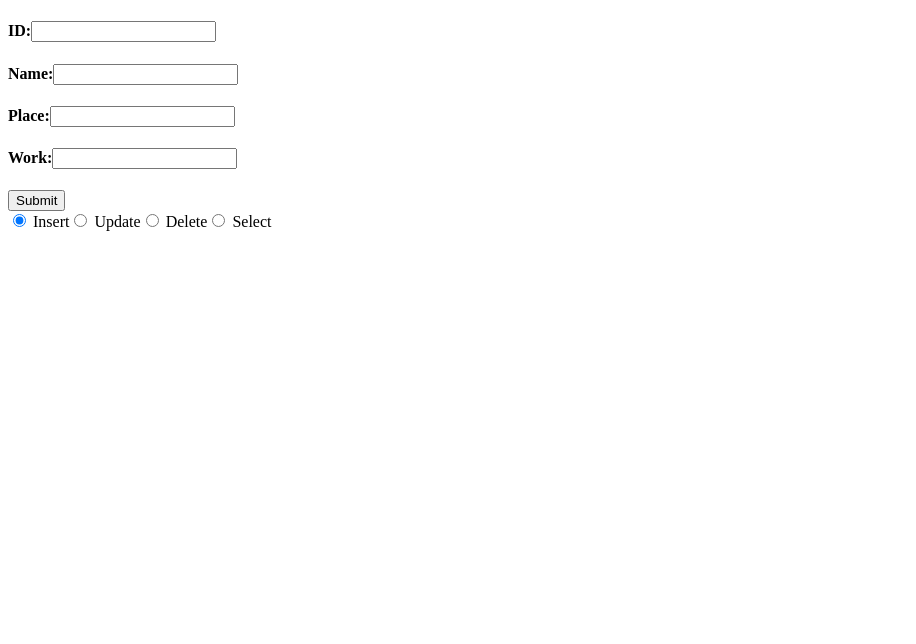
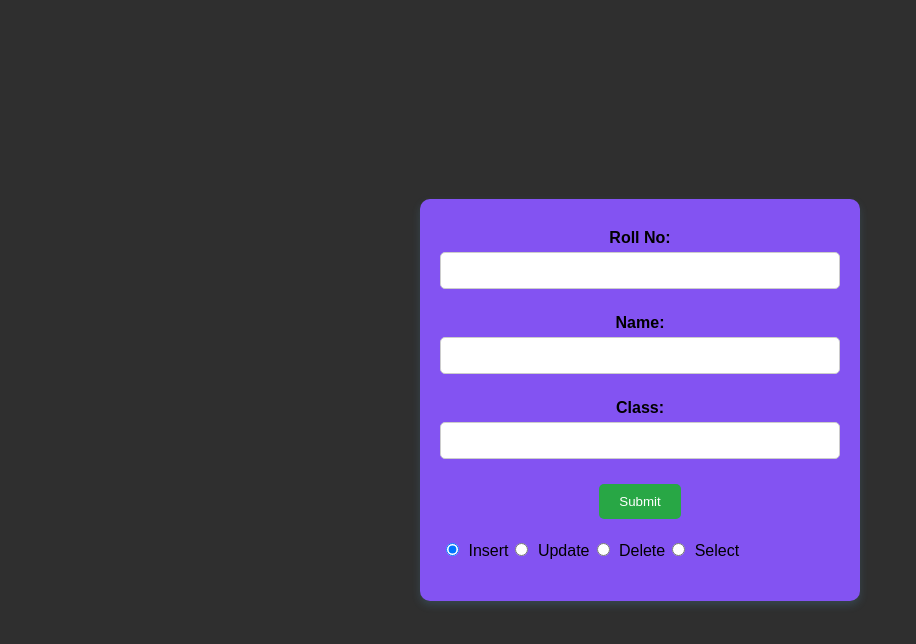
Before and after one commit to codersachin123/myreact, a React (Create React App) app: page / in a window 1280 px wide. Shown: the top 644 px of the page, without its empty margins (0-916 px from the left). Built offline with nearby package versions, Linux system fonts and the light colour scheme.

Commit message:
redesugn crud application
react crud redign application

```diff
--- a/src/App.js
+++ b/src/App.js
@@ -1,8 +1,8 @@
-import Member from "./components/member";
+import Result from "./components/Result";
 function App() {
     return (
         <div className="App">
-            <Member></Member>
+            <Result></Result>
         </div>
     )
 }
--- /dev/null
+++ b/src/components/Result.css
@@ -0,0 +1,77 @@
+/* Result.css */
+
+body {
+    font-family: 'Arial', sans-serif;
+    background-color: #0f0f0fdd;
+    margin: 0;
+    padding: 0;
+    display: flex;
+    justify-content: center;
+    align-items: center;
+    height: 100vh;
+  }
+
+  .container {
+    background-color: rgb(131, 83, 242);
+    border-radius: 10px;
+    box-shadow: 0 4px 8px rgba(90, 164, 207, 0.2);
+    padding: 20px;
+    width: 400px;
+    text-align: center;
+  }
+
+  form h4 {
+    margin: 10px 0;
+  }
+
+  label {
+    display: block;
+    margin: 10px 0;
+    font-weight: bold;
+  }
+
+  input[type="text"] {
+    width: calc(100% - 22px);
+    padding: 10px;
+    margin: 5px 0 15px 0;
+    border: 1px solid #ccc;
+    border-radius: 5px;
+  }
+
+  button[type="submit"] {
+    background-color: #28a745;
+    color: white;
+    padding: 10px 20px;
+    border: none;
+    border-radius: 5px;
+    cursor: pointer;
+    transition: background-color 0.3s ease;
+  }
+
+  button[type="submit"]:hover {
+    background-color: #218838;
+  }
+
+  .radio-group {
+    margin: 20px 0;
+  }
+
+  .radio-group label {
+    margin-right: 10px;
+  }
+
+  .radio-group input[type="radio"] {
+    margin-right: 5px;
+  }
+
+  p {
+    margin: 10px 0;
+  }
+
+  p.error {
+    color: red;
+  }
+
+  p.success {
+    color: green;
+  }
--- /dev/null
+++ b/src/components/Result.js
@@ -0,0 +1,120 @@
+import React, { useState } from "react";
+import './Result.css';
+
+function Result() {
+    const [rollNo, setRollNo] = useState('');
+    const [name, setName] = useState('');
+    const [className, setClassName] = useState('');
+    const [error, setError] = useState('');
+    const [statusData, setStatusData] = useState(null);
+    const [operation, setOperation] = useState('insert');
+
+    const handleSubmit = async (e) => {
+        e.preventDefault();
+        console.log(rollNo, name, className);
+
+        const fetchStatus = async () => {
+            let url;
+            if (operation === 'delete') {
+                url = `http://localhost:3000/delete?roll_no=${rollNo}`;
+            } else if (operation === 'select') {
+                url = `http://localhost:3000/select?roll_no=${rollNo}`;
+
+            } else {
+                url = `http://localhost:3000/${operation}?roll_no=${rollNo}&name=${name}&class=${className}`;
+            }
+            console.log(url);
+            try {
+                const response = await fetch(url);
+                if (!response.ok) {
+                    throw new Error(`Error: ${response.status} - ${response.statusText}`);
+                }
+
+                if (operation === 'select') {
+                    const htmlData = await response.text();
+                    setStatusData(htmlData);
+                    setError('');
+                } else {
+                    const data = await response.json();
+                    console.log(data);
+                    setStatusData(data);
+                    setError('');
+                }
+            } catch (error) {
+                setError(error.message);
+                setStatusData(null);
+            }
+        };
+
+        fetchStatus();
+    };
+
+    return (
+        <div className="container">
+            <form onSubmit={handleSubmit}>
+                <h4>
+                    <label>
+                        Roll No:
+                        <input type="text" value={rollNo} onChange={(e) => setRollNo(e.target.value)} />
+                    </label>
+                </h4>
+                <h4>
+                    <label>
+                        Name:
+                        <input type="text" value={name} onChange={(e) => setName(e.target.value)} />
+                    </label>
+                </h4>
+                <h4>
+                    <label>
+                        Class:
+                        <input type="text" value={className} onChange={(e) => setClassName(e.target.value)} />
+                    </label>
+                </h4>
+                <button type="submit">Submit</button>
+            </form>
+            <div className="radio-group">
+                <tr>
+                    <td>
+                    <input
+                        type="radio"
+                        value="insert"
+                        checked={operation === 'insert'}
+                        onChange={() => setOperation('insert')}
+                    /> Insert
+                </td>
+                <td>
+                    <input
+                        type="radio"
+                        value="update"
+                        checked={operation === 'update'}
+                        onChange={() => setOperation('update')}
+                    /> Update
+                </td>
+                <td>
+                    <input
+                        type="radio"
+                        value="delete"
+                        checked={operation === 'delete'}
+                        onChange={() => setOperation('delete')}
+                    /> Delete
+                </td>
+                <td>
+                    <input
+                        type="radio"
+                        value="select"
+                        checked={operation === 'select'}
+                        onChange={() => setOperation('select')}
+                    /> Select
+                </td>
+                </tr>
+            </div>
+            {error && <p className="error">{error}</p>}
+            {statusData && operation !== 'select' && <p className="success">Submission successful!</p>}
+            {statusData && operation === 'select' && (
+                <div dangerouslySetInnerHTML={{ __html: statusData }} />
+            )}
+        </div>
+    );
+}
+
+export default Result;
--- a/src/components/Status.js
+++ b/src/components/Status.js
@@ -12,7 +12,7 @@ const Status = () => {
       if (!response.ok) {
         throw new Error(`Error: ${response.status} - ${response.statusText}`);
       }
-      // console.log(response);
+       console.log(response);
       const data = await response.json();
       console.log(data);
       setStatusData(data);
```
